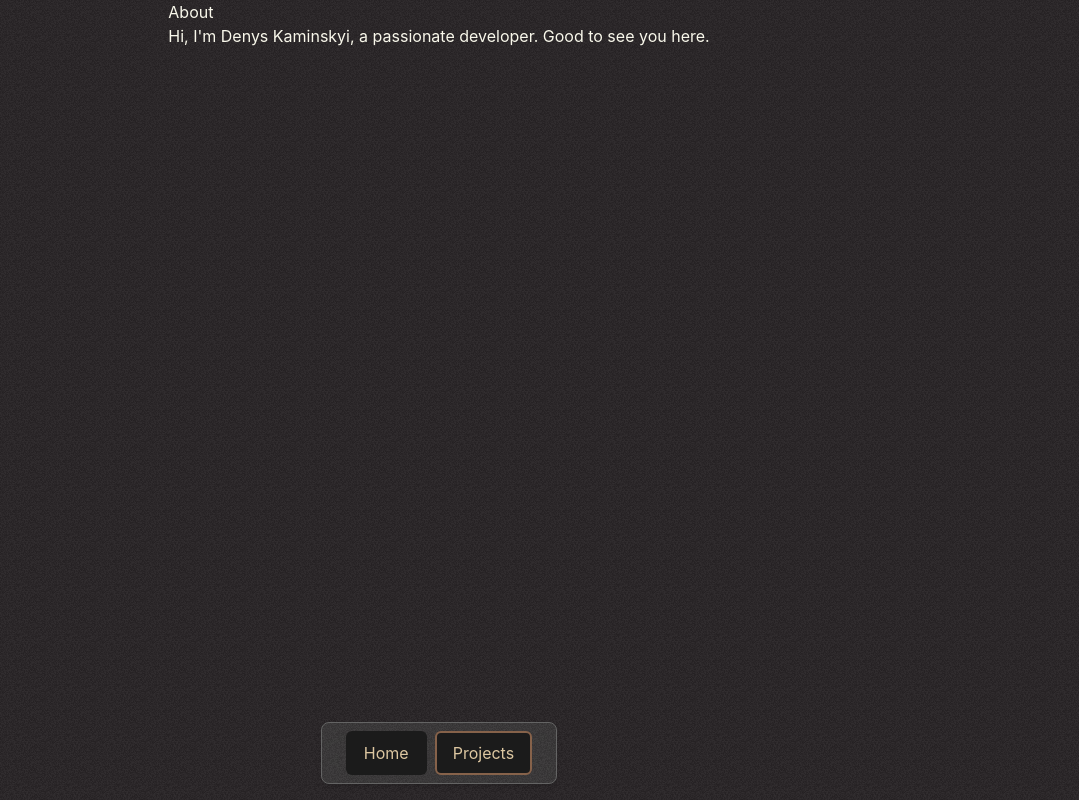
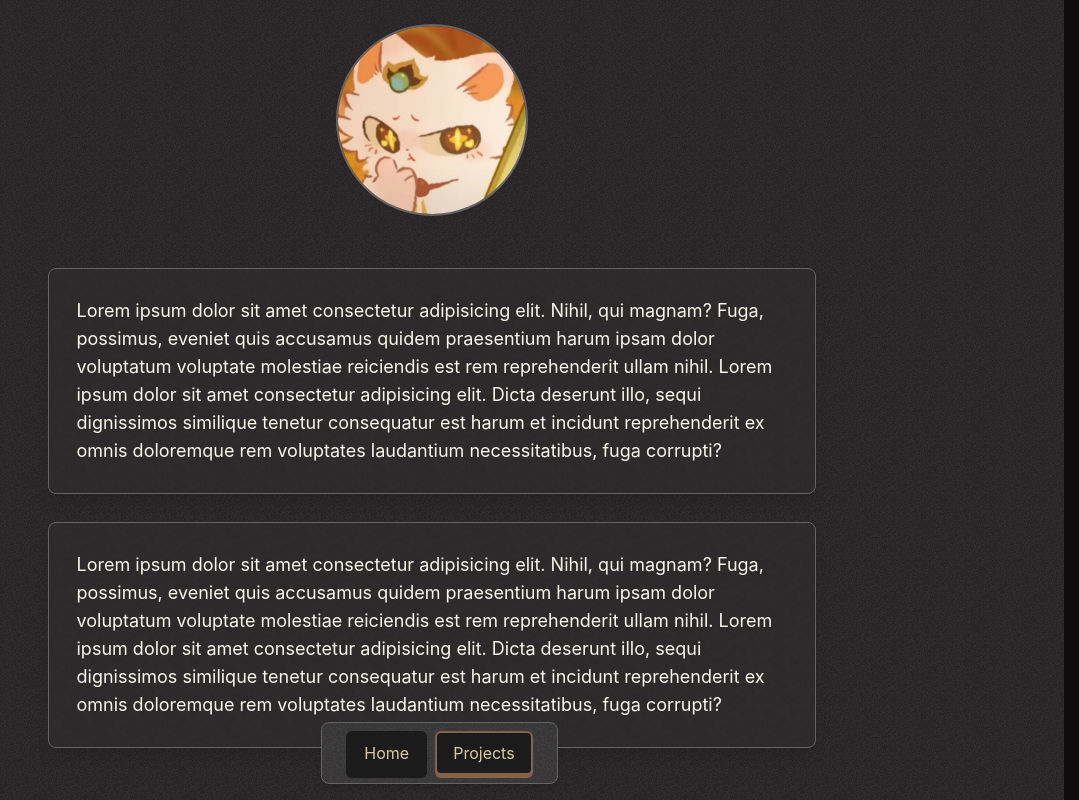
Before and after one commit to dionisiyKDO/dionisiyKDO.github.io, a SvelteKit app: page /projects in a window 1280 px wide. Shown: the whole page, without its empty margins (201-1280 px from the left). Built offline with nearby package versions, Linux system fonts and the light colour scheme.

Commit message:
style: button navbar animation

```diff
--- a/src/app.css
+++ b/src/app.css
@@ -45,6 +45,12 @@
     --navbar-button-border: rgb(134, 98, 74);
     --navbar-button-text: rgb(221,199,161);
     --navbar-button-text-hover: rgb(203,123,71);
+}
+
+@layer base {
+    html {
+        scrollbar-gutter: stable; /* Add scroll space to the page*/
+    }
 }
 
 @layer components {
@@ -95,11 +101,16 @@
         border-2 border-transparent
         text-[--navbar-button-text]
 
-        transition-all duration-100 ease-in-out
-        hover:text-[--navbar-button-text-hover]
+        hover:text-[--navbar-button-text-hover];
 
+        box-shadow: 0 3px 0 var(--navbar-button-background);
+    }
+    .navbar-button:active {
+        box-shadow: none;
+        transform: translateY(3px);
     }
     .navbar-button-selected {
+        box-shadow: 0 3px 0 var(--navbar-button-border);
         @apply
         border-[--navbar-button-border] border-2 border-solid
     }
--- a/src/routes/+page.svelte
+++ b/src/routes/+page.svelte
@@ -8,12 +8,10 @@
     </div>
 
 
-    {#each [1, 2, 3] as block}
-        <div class="block">
-            Lorem ipsum dolor sit amet consectetur adipisicing elit. Nihil, qui magnam? Fuga, possimus, eveniet quis accusamus quidem praesentium harum ipsam dolor voluptatum voluptate molestiae reiciendis est rem reprehenderit ullam nihil.
-            Lorem ipsum dolor sit amet consectetur adipisicing elit. Dicta deserunt illo, sequi dignissimos similique tenetur consequatur est harum et incidunt reprehenderit ex omnis doloremque rem voluptates laudantium necessitatibus, fuga corrupti?
-        </div>
-    {/each}
+    <div class="block">
+        <h1>About</h1>
+        <p>Hi, I'm Denys Kaminskyi, a passionate developer. Good to see you here.</p>
+    </div>
 </div>
 
 <style>
--- a/src/routes/projects/+page.svelte
+++ b/src/routes/projects/+page.svelte
@@ -1,7 +1,14 @@
 <script>
+    import avatar from '$lib/assets/avatar.webp';
 </script>
 
-<div class="flex min-h-screen flex-col">
-    <h1>About</h1>
-    <p>Hi, I'm Denys Kaminskyi, a passionate developer. Good to see you here.</p>
+<div class="avatar-container">
+    <img src={avatar} alt="A beautiful sunset" class="avatar">
 </div>
+
+{#each [1, 2] as block}
+    <div class="block">
+        Lorem ipsum dolor sit amet consectetur adipisicing elit. Nihil, qui magnam? Fuga, possimus, eveniet quis accusamus quidem praesentium harum ipsam dolor voluptatum voluptate molestiae reiciendis est rem reprehenderit ullam nihil.
+        Lorem ipsum dolor sit amet consectetur adipisicing elit. Dicta deserunt illo, sequi dignissimos similique tenetur consequatur est harum et incidunt reprehenderit ex omnis doloremque rem voluptates laudantium necessitatibus, fuga corrupti?
+    </div>
+{/each}
```
